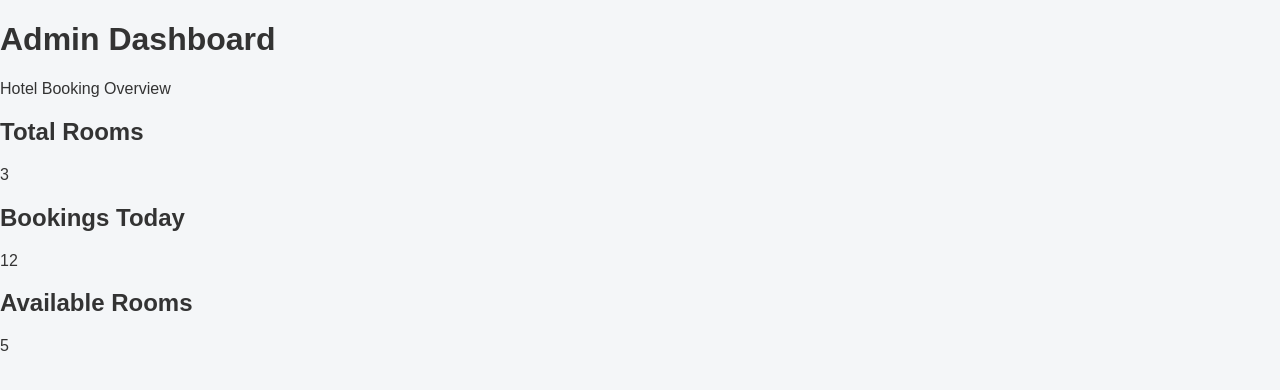
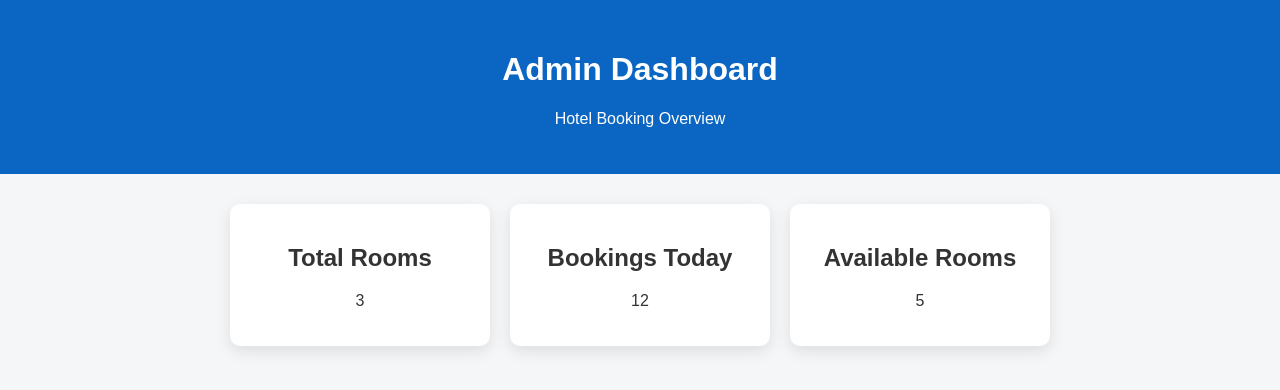
Before and after one commit to mpachling11-commits/hotel_booking, a Flask app: page /admin in a window 1280 px wide. Shown: the top 390 px of the page. Run offline with Flask 3, Linux system fonts and the light colour scheme; a map, chart or similar area stays blank.

Commit message:
Update style.css

```diff
--- a/static/css/style.css
+++ b/static/css/style.css
@@ -215,3 +215,34 @@ footer {
 .nav-link.active {
     border-bottom: 3px solid #ff9800;
 }
+.dashboard-header {
+    background: #0a66c2;
+    color: white;
+    padding: 30px;
+    text-align: center;
+}
+
+.dashboard-cards {
+    display: flex;
+    justify-content: center;
+    gap: 20px;
+    padding: 30px;
+    flex-wrap: wrap;
+}
+
+.card {
+    background: white;
+    width: 220px;
+    padding: 20px;
+    border-radius: 10px;
+    text-align: center;
+    box-shadow: 0 5px 15px rgba(0,0,0,0.1);
+}
+
+.chart-box {
+    width: 80%;
+    margin: 30px auto;
+    background: white;
+    padding: 20px;
+    border-radius: 10px;
+}
```
